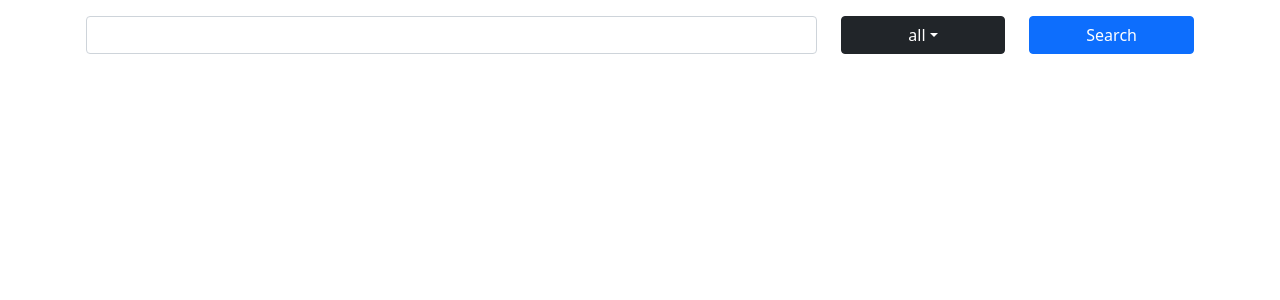
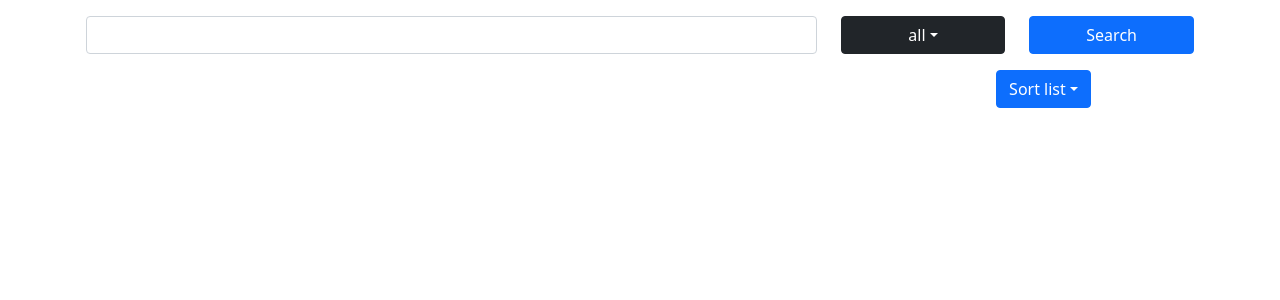
Before and after one commit to Favious/search-and-selector, a React (Create React App) app: page / in a window 1280 px wide. Shown: the top 300 px of the page. Built offline with nearby package versions, Linux system fonts and the light colour scheme.

Commit message:
Add dropdown button and selections

```diff
--- a/src/components/MainComponent.tsx
+++ b/src/components/MainComponent.tsx
@@ -5,6 +5,7 @@ import ITunesElementService from "../services/iTunesElement.service";
 import ITunesElementType from "../types/iTunesElement.type";
 import ListedDataComponent from "./ListedDataComponent";
 import Pagination from "./PaginationComponent";
+import OrderingComponent from "./OrderingComponent";
 
 const MainComponent = () => {
   let searchTerms = "";
@@ -111,6 +112,7 @@ const MainComponent = () => {
           </Button>
         </div>
       </div>
+      <OrderingComponent currentELements={currentElements} order={() => {}} />
       <ListedDataComponent iTunesElements={currentElements} />
       <Pagination
         elementsPerPage={elementsPerPage}
--- a/src/components/OrderingComponent.tsx
+++ b/src/components/OrderingComponent.tsx
@@ -1,5 +1,27 @@
-const OrderingComponent = () => {
-  return <></>;
+import ITunesElementType from "../types/iTunesElement.type";
+import { Dropdown } from "react-bootstrap";
+
+type Props = {
+  currentELements: Array<ITunesElementType>;
+  order: any;
+};
+
+const OrderingComponent = (props: Props) => {
+  return (
+    <div className="row m-3">
+      <div className="col-3 offset-9">
+        <Dropdown>
+          <Dropdown.Toggle variant="primary" id="dropdown-basic">
+            Sort list
+          </Dropdown.Toggle>
+          <Dropdown.Menu>
+            <Dropdown.Item>A ... Z</Dropdown.Item>
+            <Dropdown.Item>Z ... A</Dropdown.Item>
+          </Dropdown.Menu>
+        </Dropdown>
+      </div>
+    </div>
+  );
 };
 
 export default OrderingComponent;
```
